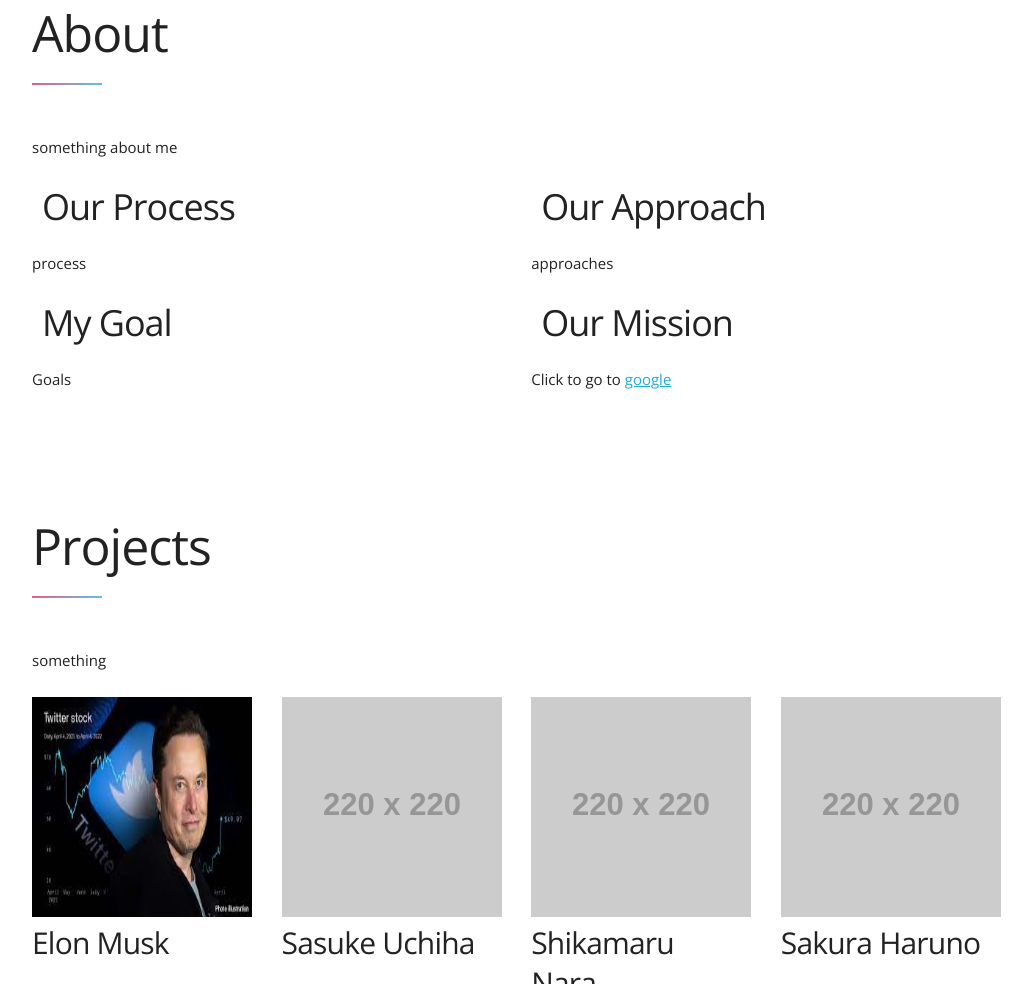
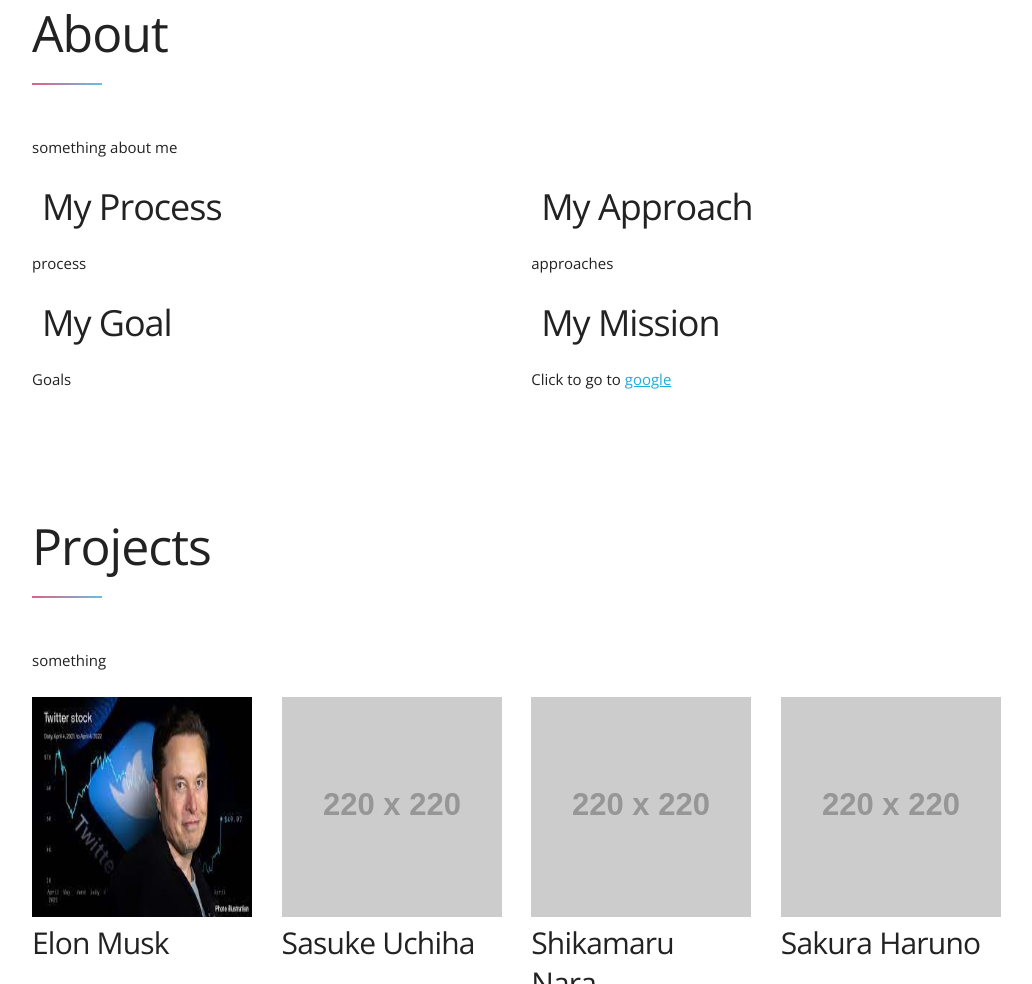
Before and after one commit to CalvinJXie/personal_website, a plain HTML site: page public/index.html in a window 1280 px wide. Shown: the part 897-1881 px from the top of the page, without its empty margins (128-1160 px from the left). Drawn offline with nearby package versions, Linux system fonts and the light colour scheme; placeholder pictures from the web are drawn by us; some icons are missing.

Commit message:
made change to text

```diff
--- a/public/index.html
+++ b/public/index.html
@@ -55,11 +55,11 @@
     </div>
     <div class="row">
       <div class="six columns">
-        <h3><span class="typcn typcn-device-desktop icon"></span>Our Process</h3>
+        <h3><span class="typcn typcn-device-desktop icon"></span>My Process</h3>
         <p>process</p>
       </div>
       <div class="six columns">
-        <h3><span class="typcn typcn-pen icon"></span>Our Approach</h3>
+        <h3><span class="typcn typcn-pen icon"></span>My Approach</h3>
         <p>approaches</p>
       </div>
       <div class="row">
@@ -68,7 +68,7 @@
           <p>Goals</p>
         </div>
         <div class="six columns">
-          <h3><span class="typcn typcn-lightbulb icon"></span>Our Mission</h3>
+          <h3><span class="typcn typcn-lightbulb icon"></span>My Mission</h3>
           <p>Click to go to <a href="https://www.google.com" target="_blank">google</a> </p>
         </div>
       </div>
```
